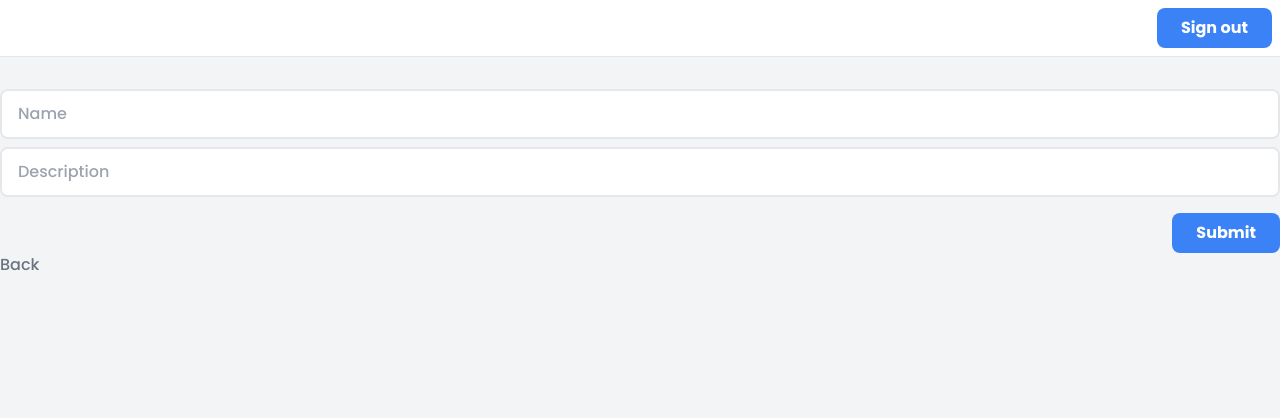
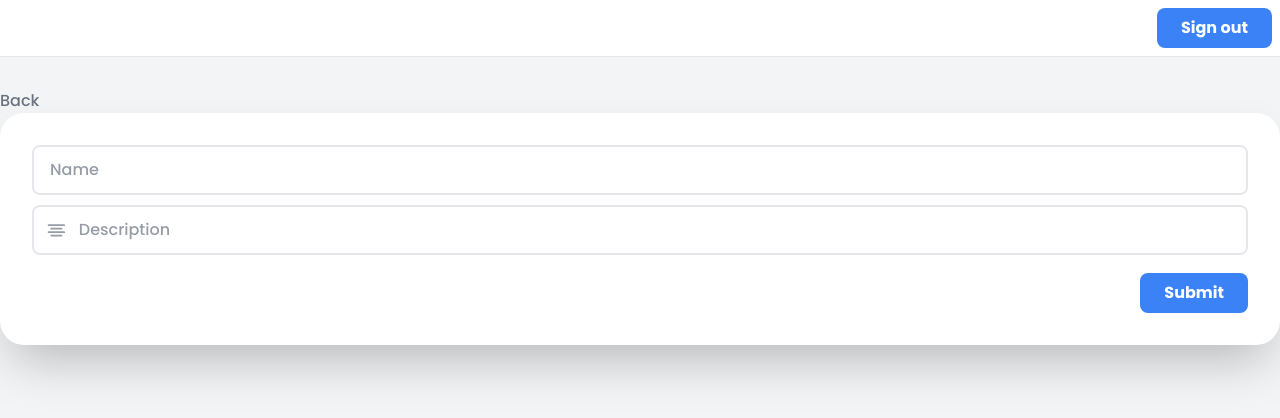
Before and after one commit to collapp-zpi/collapp-developer, a Next.js app: page /panel/plugins/create in a window 1280 px wide. Shown: the top 418 px of the page. Built offline with nearby package versions, Linux system fonts and the light colour scheme; no server answers; sample sign-in values are in the browser's storage.

Commit message:
convert Input to styled-components other minor fixes

```diff
--- a/components/form/Button.tsx
+++ b/components/form/Button.tsx
@@ -2,7 +2,7 @@ import { ComponentProps } from 'react'
 import classNames from 'classnames'
 
 const BUTTON_COLORS = {
-  blue: 'bg-blue-500 hover:bg-blue-700 focus:bg-blue-700 text-white',
+  blue: 'bg-blue-500 hover:bg-blue-600 focus:bg-blue-600 text-white',
 }
 
 export interface ButtonProps extends ComponentProps<'button'> {
@@ -11,7 +11,7 @@ export interface ButtonProps extends ComponentProps<'button'> {
 
 const Button = ({
   color = 'blue',
-  type,
+  type = 'button',
   children,
   className,
   ...props
--- /dev/null
+++ b/components/form/InputText.tsx
@@ -0,0 +1,80 @@
+import { useController } from 'react-hook-form'
+import { ErrorMessage } from '@hookform/error-message'
+import { ComponentProps } from 'react'
+import { useApiRequest } from './Form'
+import { RequestState } from '../../hooks/useRequest'
+import classNames from 'classnames'
+import { IconType } from 'react-icons'
+import styled from 'styled-components'
+
+interface InputTextProps extends ComponentProps<'input'> {
+  name: string
+  label?: string
+  innerClassName?: string
+  icon?: IconType
+}
+
+const InputLabel = styled.div`
+  position: absolute;
+  left: 0;
+  top: 0;
+  height: 100%;
+  width: 100%;
+  display: flex;
+  align-items: center;
+  pointer-events: none;
+  transform-origin: left top;
+  transition: transform 0.2s ease;
+
+  input:not(:placeholder-shown) + &,
+  input:focus + & {
+    transform: scale(0.75) translateY(-0.4em);
+  }
+`
+
+export const InputText = ({
+  name,
+  label,
+  innerClassName,
+  className,
+  disabled,
+  icon: Icon,
+  ...props
+}: InputTextProps) => {
+  const {
+    field: { ref, ...field },
+  } = useController({ name })
+  const { status } = useApiRequest()
+
+  return (
+    <div className={className}>
+      <label>
+        <div className="border-gray-200 focus-within:border-blue-400 focus-within:text-blue-500 transition-all border-2 bg-white rounded-lg flex overflow-hidden">
+          {!!Icon && (
+            <div className="flex items-center justify-center pl-3 opacity-70 -mr-1 z-10">
+              <Icon size="1.3em" />
+            </div>
+          )}
+          <div className="relative flex-grow">
+            <input
+              ref={ref}
+              {...field}
+              {...props}
+              value={field?.value ?? props?.value ?? ''}
+              className={classNames(
+                'w-full outline-none px-4 pb-0.5 pt-5 text-gray-500',
+                innerClassName,
+              )}
+              placeholder=" "
+              disabled={status === RequestState.Loading || disabled}
+            />
+            <InputLabel className="ml-4 opacity-70">{label}</InputLabel>
+          </div>
+        </div>
+        <div className="text-red-400 ml-1 mt-0.5 text-sm">
+          <ErrorMessage name={name} />
+        </div>
+      </label>
+    </div>
+  )
+}
--- a/components/form/InputText/InputText.module.css
+++ /dev/null
@@ -1,21 +0,0 @@
-.label {
-  position: absolute;
-  left: 0;
-  top: 0;
-  height: 100%;
-  width: 100%;
-  display: flex;
-  align-items: center;
-  pointer-events: none;
-  transform-origin: left top;
-  transition: transform 0.2s ease, color 0.2s ease;
-}
-
-input:not(:placeholder-shown) + .label,
-input:focus + .label {
-  transform: scale(0.75) translateY(-0.4em);
-}
-
-input:focus + .label {
-  color: theme('colors.blue.500');
-}
--- a/components/form/InputText/index.tsx
+++ /dev/null
@@ -1,52 +0,0 @@
-import { useController } from 'react-hook-form'
-import { ErrorMessage } from '@hookform/error-message'
-import { ComponentProps } from 'react'
-import styles from './InputText.module.css'
-import { useApiRequest } from '../Form'
-import { RequestState } from '../../../hooks/useRequest'
-import classNames from 'classnames'
-
-interface InputTextProps extends ComponentProps<'input'> {
-  name: string
-  label?: string
-  innerClassName?: string
-}
-
-export const InputText = ({
-  name,
-  label,
-  innerClassName,
-  className,
-  disabled,
-  ...props
-}: InputTextProps) => {
-  const {
-    field: { ref, ...field },
-  } = useController({ name })
-  const { status } = useApiRequest()
-
-  return (
-    <div className={className}>
-      <label>
-        <div className="border-gray-200 focus-within:border-blue-400 transition-all border-2 bg-white rounded-lg flex overflow-hidden">
-          <div className="relative flex-grow">
-            <input
-              ref={ref}
-              {...field}
-              {...props}
-              value={field?.value ?? props?.value ?? ''}
-              className={classNames(
-                'w-full outline-none px-4 pb-0.5 pt-5',
-                innerClassName,
-              )}
-              placeholder=" "
-              disabled={status === RequestState.Loading || disabled}
-            />
-            <div className={`ml-4 text-gray-400 ${styles.label}`}>{label}</div>
-          </div>
-        </div>
-        <ErrorMessage name={name} />
-      </label>
-    </div>
-  )
-}
--- a/includes/plugins/components/PluginForm.tsx
+++ b/includes/plugins/components/PluginForm.tsx
@@ -3,6 +3,7 @@ import { InputText } from '../../../components/form/InputText'
 import { object, string, TypeOf } from 'yup'
 import { UncontrolledForm } from '../../../components/form/UncontrolledForm'
 import SubmitButton from '../../../components/form/SubmitButton'
+import { FiAlignCenter } from 'react-icons/fi'
 
 const schema = object().shape({
   name: string().required(),
@@ -21,7 +22,12 @@ export const PluginForm = ({
     className="flex flex-col"
   >
     <InputText name="name" label="Name" />
-    <InputText name="description" label="Description" className="mt-2" />
+    <InputText
+      name="description"
+      label="Description"
+      className="mt-2"
+      icon={FiAlignCenter}
+    />
     <SubmitButton className="mt-4 ml-auto" />
     {children}
   </UncontrolledForm>
--- a/package.json
+++ b/package.json
@@ -27,11 +27,13 @@
     "react-dom": "17.0.2",
     "react-hook-form": "^7.17.4",
     "react-icons": "^4.3.1",
+    "styled-components": "^5.3.1",
     "tailwindcss": "^2.2.17",
     "yup": "^0.32.11"
   },
   "devDependencies": {
     "@types/react": "17.0.24",
+    "@types/styled-components": "^5.1.15",
     "@typescript-eslint/eslint-plugin": "^4.33.0",
     "@typescript-eslint/parser": "^5.0.0",
     "eslint": "7.32.0",
--- a/pages/index.tsx
+++ b/pages/index.tsx
@@ -1,5 +1,6 @@
 import Head from 'next/head'
 import { signIn, signOut, useSession } from 'next-auth/react'
+import Button from '../components/form/Button'
 
 const Home = () => {
   const { data } = useSession()
@@ -7,7 +8,7 @@ const Home = () => {
   if (!data)
     return (
       <div>
-        <button
+        <Button
           onClick={() =>
             signIn('github', {
               callbackUrl: `${process.env.NEXT_PUBLIC_BASE_URL}/panel`,
@@ -15,7 +16,7 @@ const Home = () => {
           }
         >
           Sign in
-        </button>
+        </Button>
       </div>
     )
 
@@ -27,7 +28,7 @@ const Home = () => {
         <link rel="icon" href="/favicon.ico" />
       </Head>
       <main>
-        <button onClick={() => signOut()}>Sign out</button>
+        <Button onClick={() => signOut()}>Sign out</Button>
       </main>
     </div>
   )
--- a/pages/panel/plugins/create.tsx
+++ b/pages/panel/plugins/create.tsx
@@ -8,10 +8,14 @@ const CreatePlugin = () => {
 
   return (
     <AuthLayout>
-      <PluginForm query={createPlugin} />
-      <button type="button" onClick={() => router.push('/panel/plugins')}>
-        Back
-      </button>
+      <div className="container mx-auto">
+        <button type="button" onClick={() => router.push('/panel/plugins')}>
+          Back
+        </button>
+        <div className="bg-white px-8 py-8 rounded-3xl shadow-2xl">
+          <PluginForm query={createPlugin} />
+        </div>
+      </div>
     </AuthLayout>
   )
 }
--- a/pages/panel/plugins/index.tsx
+++ b/pages/panel/plugins/index.tsx
@@ -40,10 +40,10 @@ const Plugins = ({
             <table className="w-full border-collapse">
               <thead>
                 <tr>
-                  <th className="text-left px-2 py-4">Name</th>
-                  <th className="text-left px-2 py-4">Description</th>
-                  <th className="text-left px-2 py-4">Status</th>
-                  <th className="text-left px-2 py-4">Date</th>
+                  <th className="text-left p-4">Name</th>
+                  <th className="text-left p-4">Description</th>
+                  <th className="text-left p-4">Status</th>
+                  <th className="text-left p-4">Date</th>
                 </tr>
               </thead>
               <tbody>
@@ -52,12 +52,12 @@ const Plugins = ({
                     <tr
                       key={id}
                       onClick={() => router.push(`/panel/plugins/${id}`)}
-                      className="cursor-pointer border-t-2 border-gray-100"
+                      className="cursor-pointer border-t-2 border-gray-100 hover:bg-gray-50 transition-colors"
                     >
-                      <td className="px-2 py-4">{name}</td>
-                      <td className="px-2 py-4">{description}</td>
-                      <td className="px-2 py-4">{status}</td>
-                      <td className="px-2 py-4">{date}</td>
+                      <td className="p-4">{name}</td>
+                      <td className="p-4">{description}</td>
+                      <td className="p-4">{status}</td>
+                      <td className="p-4">{date}</td>
                     </tr>
                   ),
                 )}
```
Also changed, not shown: 1 other file (tests, documents, lock files or other folders).
